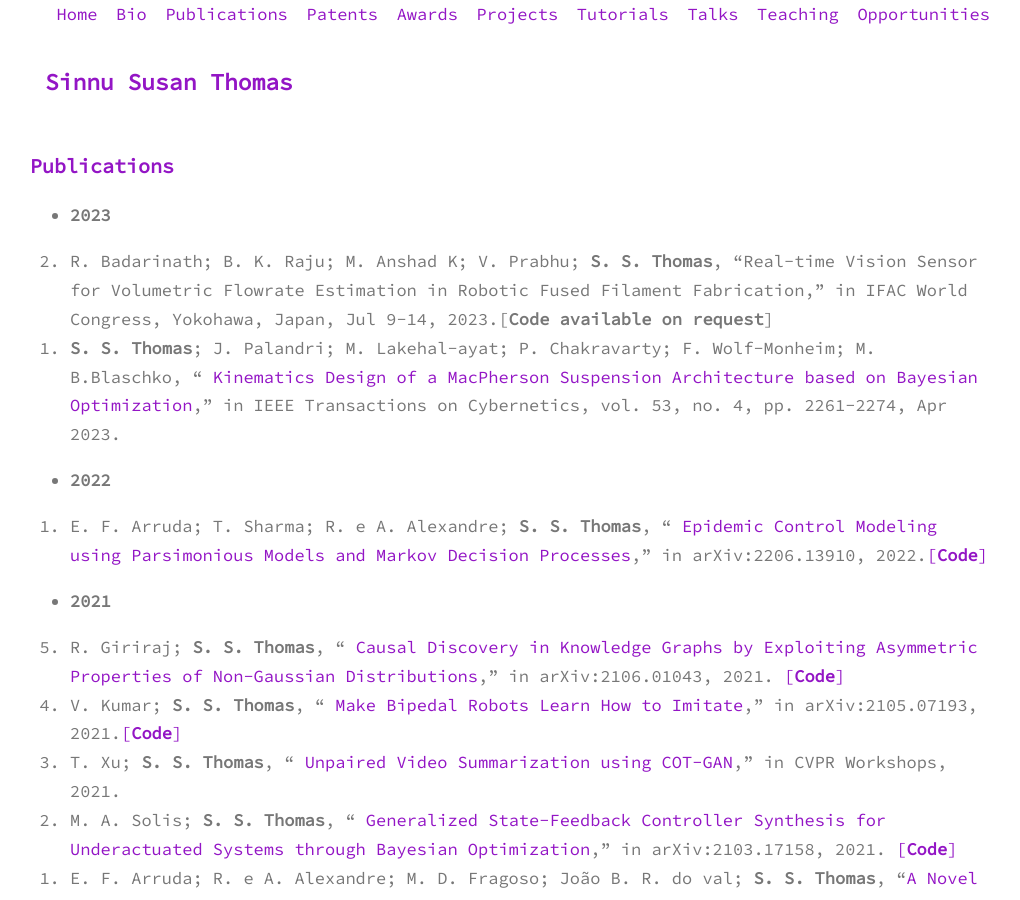
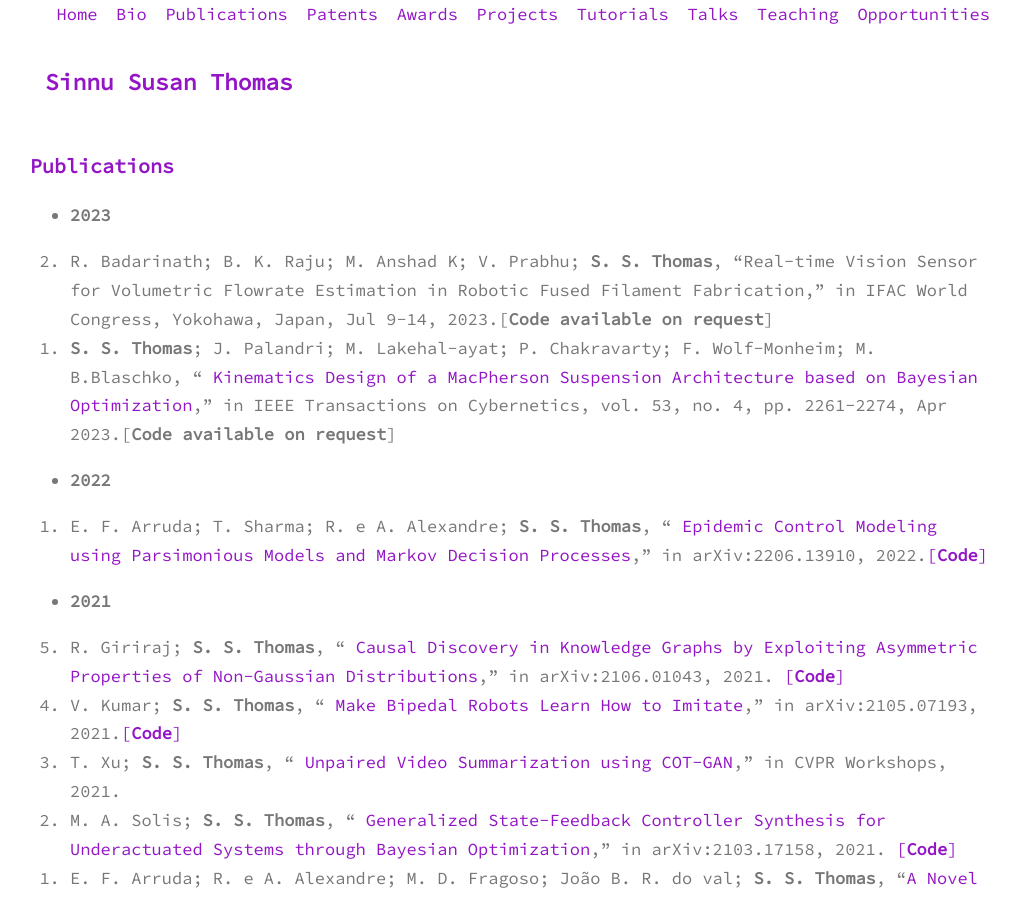
Before and after one commit to sinnuthomas/sinnuthomas.github.io, a Jekyll site: the page built from publications.md, in a window 1280 px wide and 900 px high. Shown: the whole window, without its empty margins (130-1150 px from the left). Built offline with Jekyll 4.4.1, drawn with Linux system fonts in a browser that asks for light colours.

Commit message:
Create publications.md

```diff
--- a/publications.md
+++ b/publications.md
@@ -6,7 +6,7 @@
 * **2023**
 <ol reversed>
   <li>R. Badarinath; B. K. Raju; M. Anshad K; V. Prabhu; <b>S. S. Thomas</b>, “Real-time Vision Sensor for Volumetric Flowrate Estimation in Robotic Fused Filament Fabrication,” in  IFAC World Congress, Yokohawa, Japan, Jul 9-14, 2023.[<b>Code available on request</b>]</li>
-  <li><b>S. S. Thomas</b>; J. Palandri; M. Lakehal-ayat; P. Chakravarty; F. Wolf-Monheim; M. B.Blaschko, “ <a href="https://ieeexplore.ieee.org/document/9560711">Kinematics Design of a MacPherson Suspension Architecture based on Bayesian Optimization</a>,” in IEEE Transactions on Cybernetics, vol. 53, no. 4, pp. 2261-2274, Apr 2023.</li>
+  <li><b>S. S. Thomas</b>; J. Palandri; M. Lakehal-ayat; P. Chakravarty; F. Wolf-Monheim; M. B.Blaschko, “ <a href="https://ieeexplore.ieee.org/document/9560711">Kinematics Design of a MacPherson Suspension Architecture based on Bayesian Optimization</a>,” in IEEE Transactions on Cybernetics, vol. 53, no. 4, pp. 2261-2274, Apr 2023.[<b>Code available on request</b>]</li>
 </ol>
 
 * **2022**
```
